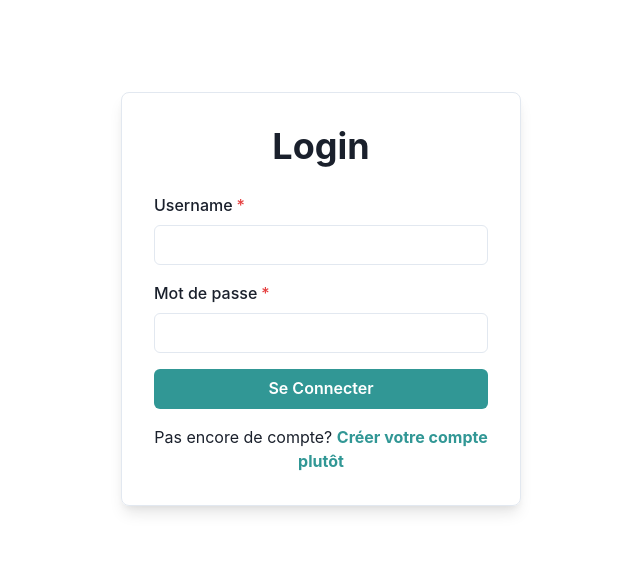
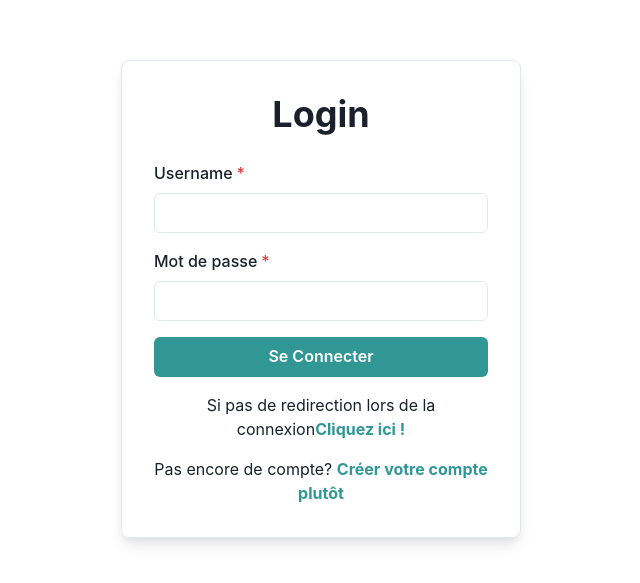
Before and after one commit to Spaames/personal-book-librairy, a Next.js app: page /login in a window 1280 px wide. Shown: the part 101-684 px from the top of the page, without its empty margins (319-959 px from the left). Built offline with nearby package versions, Linux system fonts and the light colour scheme.

Commit message:
Contournement bug redirect login en attendant de trouver (navigateur ?)

```diff
--- a/src/app/login/page.tsx
+++ b/src/app/login/page.tsx
@@ -73,6 +73,12 @@ const Page = () => {
                     </Stack>
                 </form>
                 <Text mt={4} textAlign="center">
+                    Si pas de redirection lors de la connexion
+                    <Link as={NextLink} href="/home" color="teal.500" fontWeight="bold">
+                        Cliquez ici !
+                    </Link>
+                </Text>
+                <Text mt={4} textAlign="center">
                     Pas encore de compte?{" "}
                     <Link as={NextLink} href="/register" color="teal.500" fontWeight="bold">
                         Créer votre compte plutôt
```
